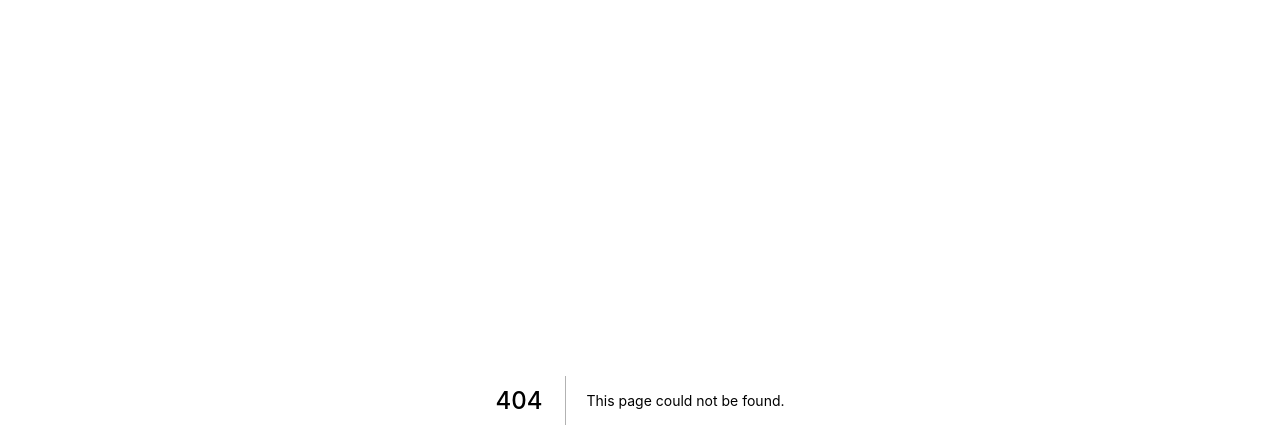
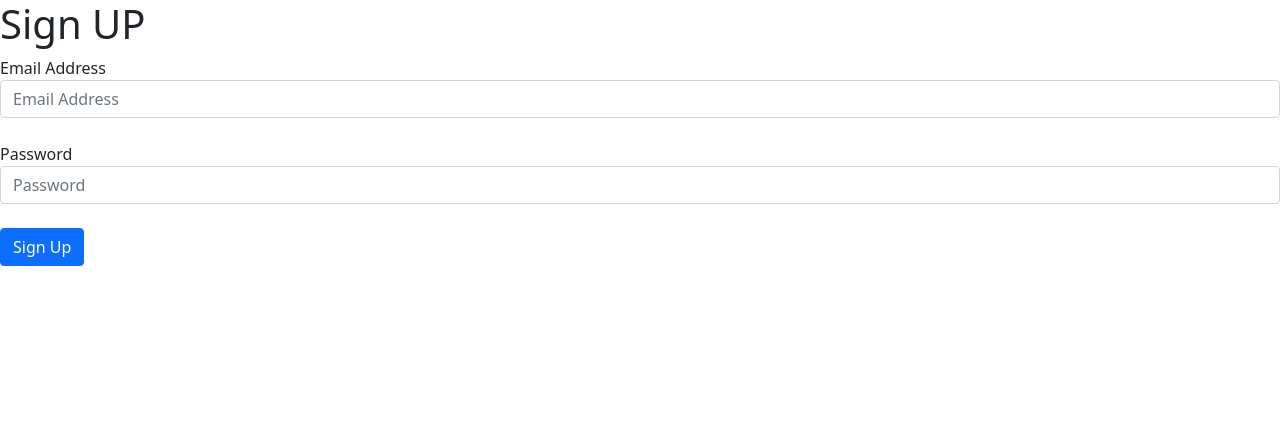
Before and after one commit to abhitrivedi99/book-my-ticket, a Next.js app in the folder client/: page /auth/signup in a window 1280 px wide. Before the commit this address had no page. Shown: the top 448 px of the page. Built offline with nearby package versions, Linux system fonts and the light colour scheme.

Commit message:
signup flow completed

```diff
--- /dev/null
+++ b/client/hooks/use-request.js
@@ -0,0 +1,34 @@
+import axios from 'axios'
+import { useState } from 'react'
+
+const useRequest = ({ url, method, body, onSuccess }) => {
+	const [errors, setErrors] = useState(null)
+
+	const doRequest = async () => {
+		try {
+			setErrors(null)
+			const response = await axios[method](url, body)
+
+			if (onSuccess) {
+				onSuccess(response.data)
+			}
+
+			return response.data
+		} catch (err) {
+			setErrors(
+				<div className="alert alert-danger">
+					<h4>Ooops..</h4>
+					<ul className="my-0">
+						{err.response.data.errors.map((err) => (
+							<li key={err.message}>{err.message}</li>
+						))}
+					</ul>
+				</div>
+			)
+		}
+	}
+
+	return { doRequest, errors }
+}
+
+export default useRequest
--- a/client/package.json
+++ b/client/package.json
@@ -10,6 +10,7 @@
 	"author": "",
 	"license": "ISC",
 	"dependencies": {
+		"axios": "^0.24.0",
 		"bootstrap": "^5.1.3",
 		"next": "^12.0.7",
 		"react": "^17.0.2",
--- /dev/null
+++ b/client/pages/auth/signup.js
@@ -0,0 +1,54 @@
+import { useState } from 'react'
+import useRequest from '../../hooks/use-request'
+import Router from 'next/router'
+
+const SignUp = () => {
+	const [email, setEmail] = useState('')
+	const [password, setPassword] = useState('')
+	const { doRequest, errors } = useRequest({
+		url: '/api/users/signup',
+		method: 'post',
+		body: { email, password },
+		onSuccess: () => {
+			Router.push('/')
+		},
+	})
+
+	const onSubmit = async (event) => {
+		event.preventDefault()
+
+		await doRequest()
+	}
+
+	return (
+		<form onSubmit={onSubmit}>
+			<h1>Sign UP</h1>
+			<div className="form-group">
+				<label>Email Address</label>
+				<input
+					type="email"
+					value={email}
+					onChange={(e) => setEmail(e.target.value)}
+					className="form-control"
+					placeholder="Email Address"
+				/>
+			</div>
+			<br />
+			<div className="form-group">
+				<label>Password</label>
+				<input
+					type="password"
+					value={password}
+					onChange={(e) => setPassword(e.target.value)}
+					className="form-control"
+					placeholder="Password"
+				/>
+			</div>
+			{errors}
+			<br />
+			<button className="btn btn-primary">Sign Up</button>
+		</form>
+	)
+}
+
+export default SignUp
```
Also changed, not shown: client/api/build-client.js (added, +16 -0 lines), client/pages/index.js (+15 -3 lines), 1 other file (tests, documents, lock files or other folders).
